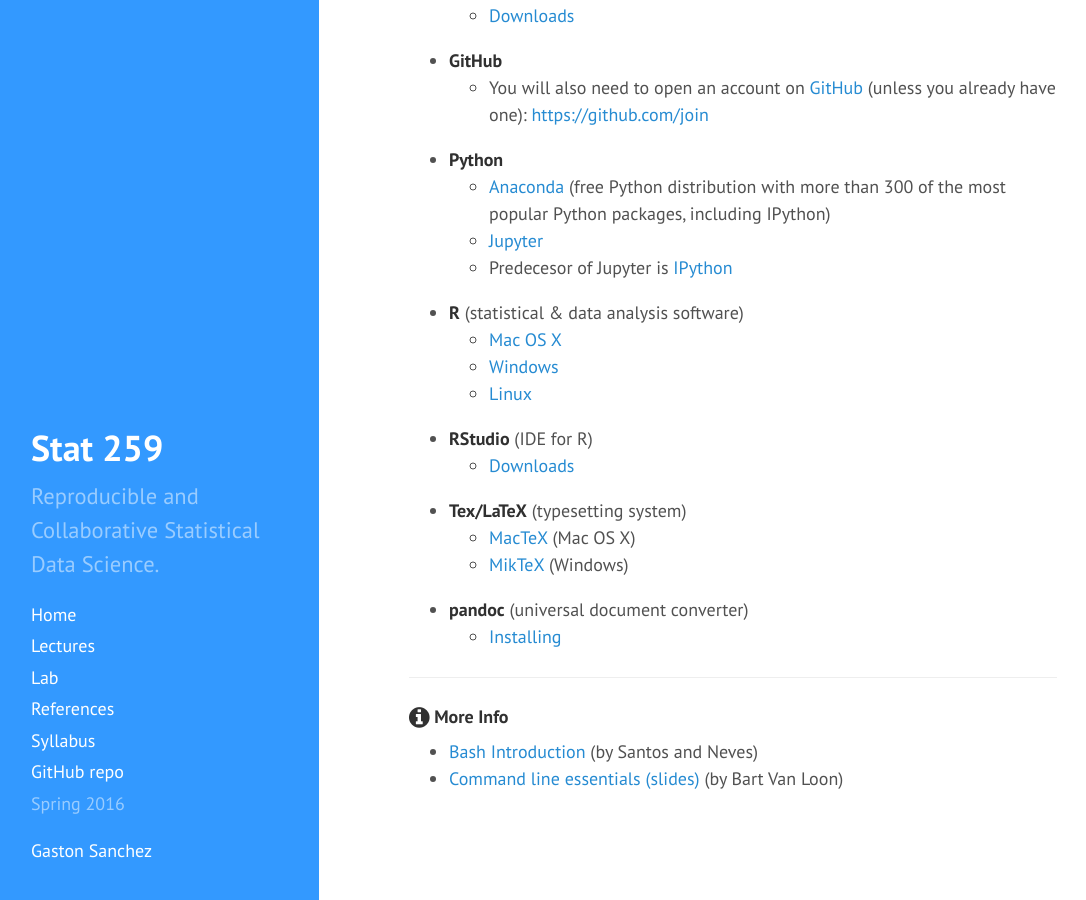
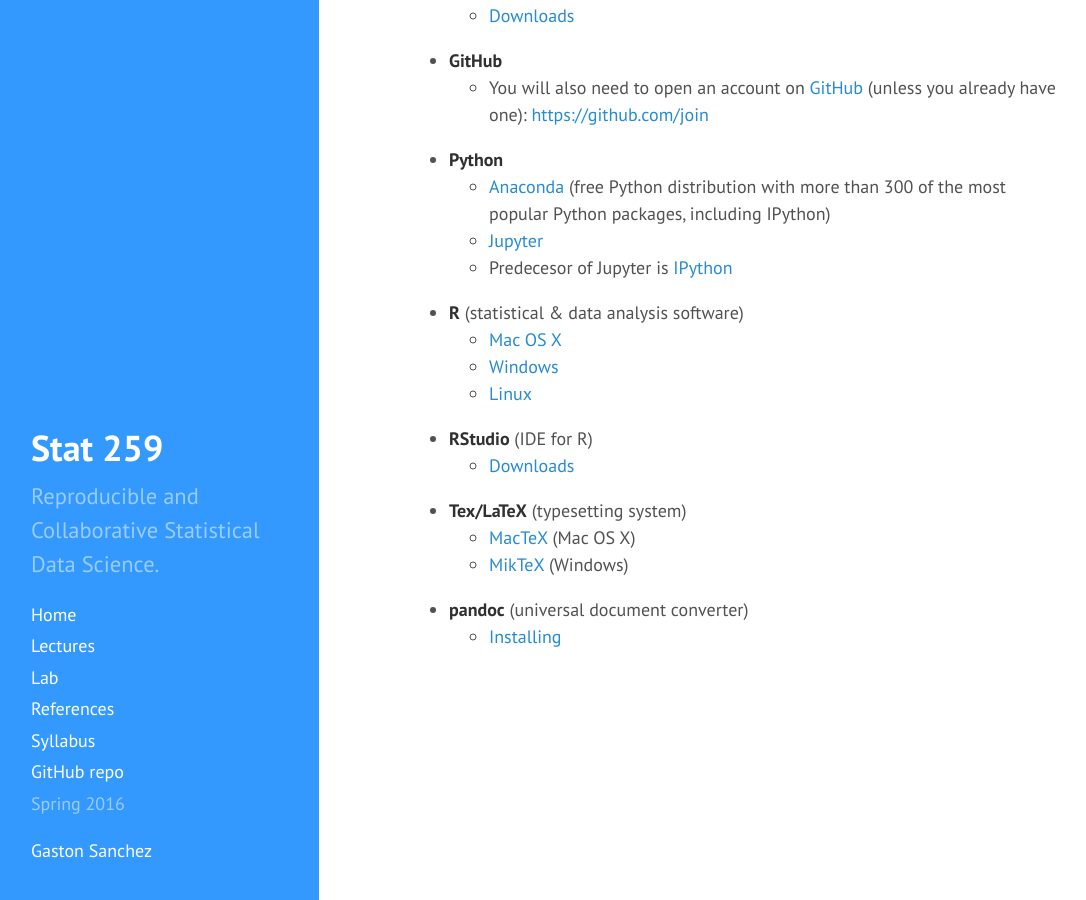
Before and after one commit to gastonstat/relic-stat259, a Jekyll site: the page built from lectures/01-introduction.md, in a window 1280 px wide and 900 px high, scrolled down 871 px. Shown: the whole window, without its empty margins (5-1091 px from the left). Built offline with Jekyll 4.4.1, drawn with Linux system fonts in a browser that asks for light colours; nearby versions of some CDN libraries.

Commit message:
lectures: removed 'More Info' section from introduction

```diff
--- a/lectures/01-introduction.md
+++ b/lectures/01-introduction.md
@@ -66,13 +66,3 @@
 	- [MikTeX](http://miktex.org/download) (Windows)
 - __pandoc__ (universal document converter)
 	- [Installing](http://pandoc.org/installing.html)
-
-------
-
-<h4>
-	<span class="fa fa-info-circle fa-lg main-list-item-icon"></span>
-	More Info
-</h4>
-
-- [Bash Introduction](https://speakerdeck.com/62gerente/bash-introduction) (by Santos and Neves)
-- [Command line essentials (slides)](http://www.slideshare.net/bbbart/command-line-essentials) (by Bart Van Loon)
```
